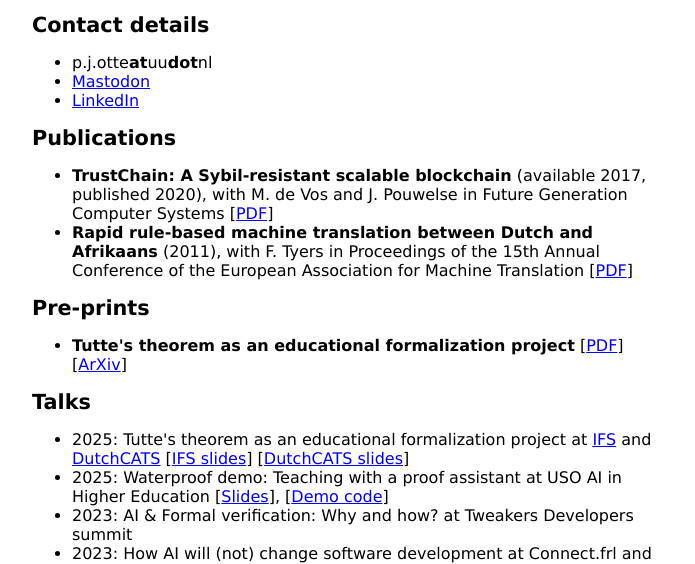
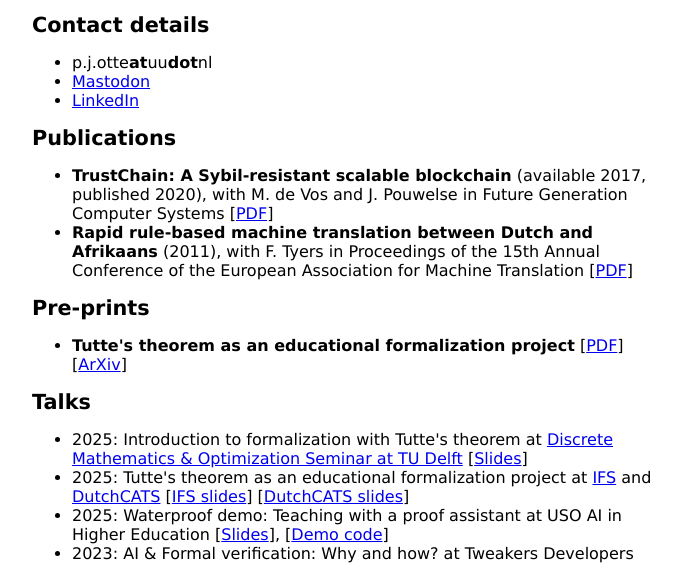
Before and after one commit to pimotte-agents/personalwebsite, a plain HTML site: page public/index.html in a window 1280 px wide. Shown: the part 248-812 px from the top of the page, without its empty margins (292-987 px from the left). Drawn offline with Linux system fonts and the light colour scheme.

Commit message:
Intro talk

```diff
--- a/public/index.html
+++ b/public/index.html
@@ -50,6 +50,8 @@
         <section>
             <header>Talks</header>
             <ul>
+                <li>2025: Introduction to formalization with Tutte's theorem at <a href="https://www.tudelft.nl/ewi/over-de-faculteit/afdelingen/applied-mathematics/discrete-mathematics-optimization/events/seminars-in-discrete-mathematics-and-optimization">Discrete Mathematics & Optimization Seminar at TU Delft</a>
+                    [<a href="./pdf/form-tutte.pdf">Slides</a>]</li>
                 <li>2025: Tutte's theorem as an educational formalization project at <a href="https://jcommelin.github.io/informal-formalization-seminar/">IFS</a> and <a href="https://dutchcats.github.io/">DutchCATS</a> [<a href="./pdf/tutte-edu-slides.pdf">IFS slides</a>] [<a href="./pdf/tutte-edu-dutchcats.pdf">DutchCATS slides</a>]</a></li>
                 <li>2025: Waterproof demo: Teaching with a proof assistant at USO AI in Higher Education [<a href="./pdf/wp-demo2024aiuu.pdf">Slides</a>], [<a href="./code/ai_talk.mv">Demo code</a>]</li>
                 <li>2023: AI & Formal verification: Why and how? at Tweakers Developers summit</li>
```
Also changed, not shown: 1 other file.
